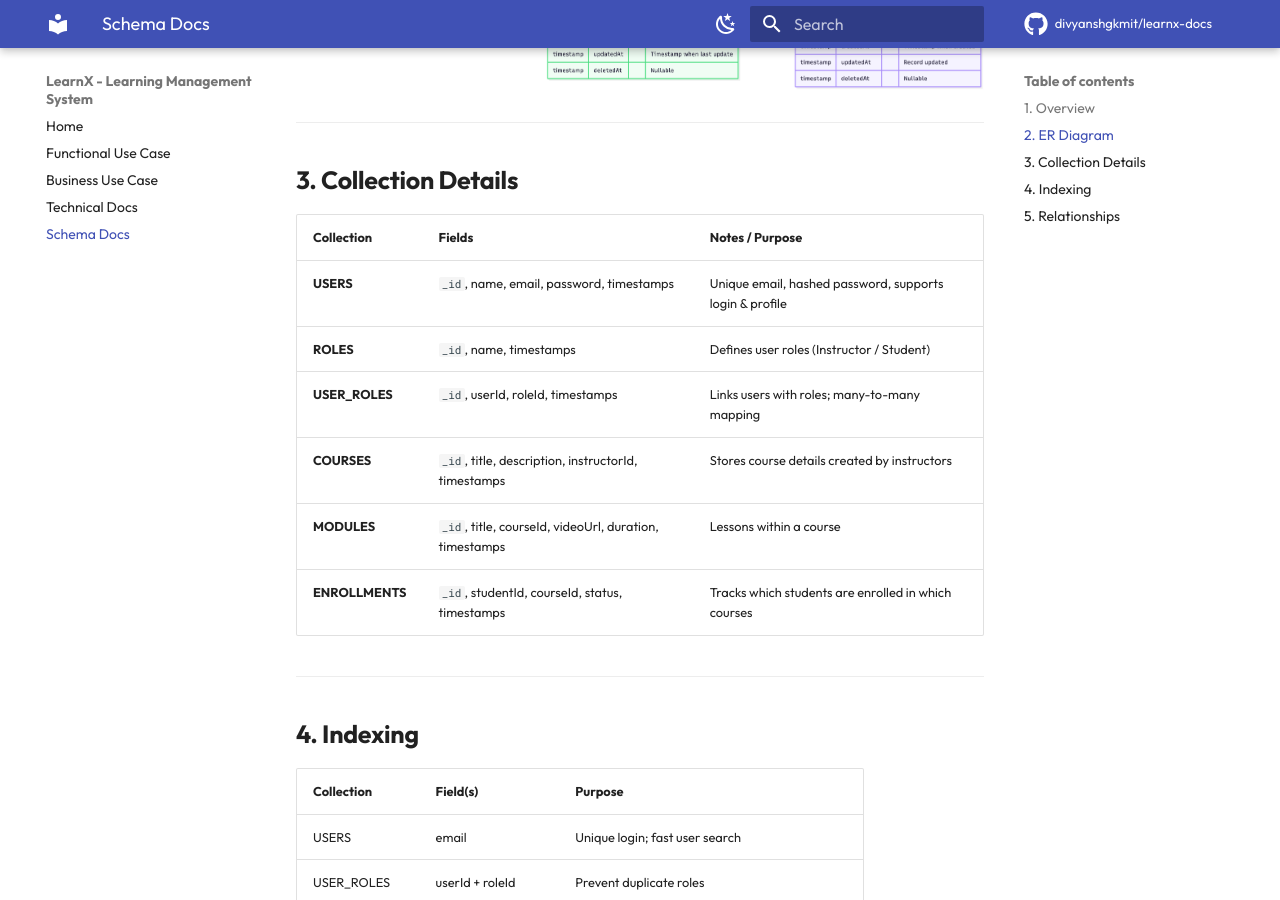
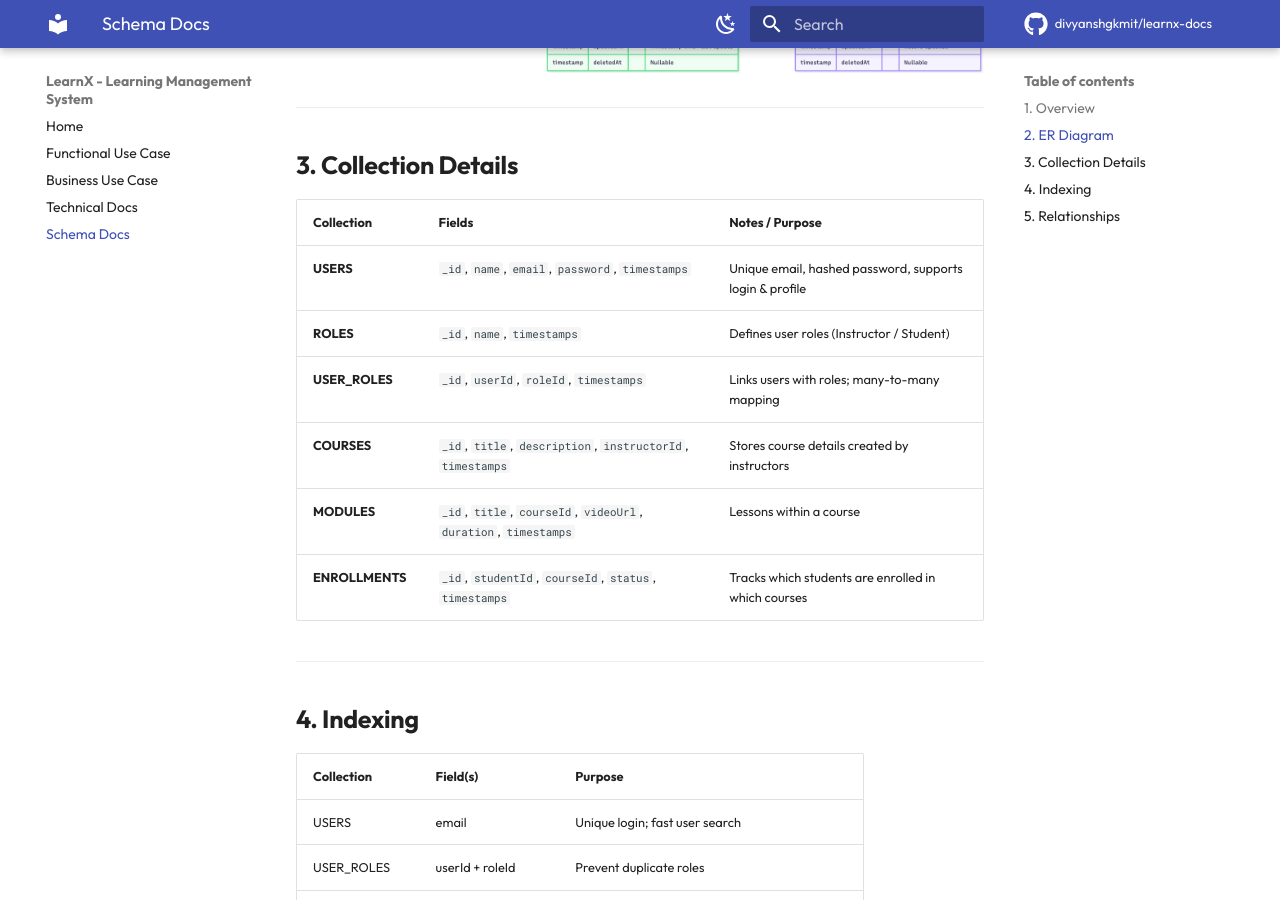
Before and after one commit to divyanshdj/learnx-docs, an MkDocs documentation site: the page built from docs/schema.md, in a window 1280 px wide and 900 px high, scrolled down 936 px. Built offline with MkDocs 1.6.1 and Material for MkDocs 9.7.7, drawn with Linux system fonts in a browser that asks for light colours; comment, search, counter and statistics services are not loaded.

```diff
--- a/docs/schema.md
+++ b/docs/schema.md
@@ -16,12 +16,12 @@ It ensures relational integrity and supports the platform's main functionalities
 
 | Collection      | Fields                                                 | Notes / Purpose                                         |
 | --------------- | ------------------------------------------------------ | ------------------------------------------------------- |
-| **USERS**       | `_id`, name, email, password, timestamps               | Unique email, hashed password, supports login & profile |
-| **ROLES**       | `_id`, name, timestamps                                | Defines user roles (Instructor / Student)               |
-| **USER_ROLES**  | `_id`, userId, roleId, timestamps                      | Links users with roles; many-to-many mapping            |
-| **COURSES**     | `_id`, title, description, instructorId, timestamps    | Stores course details created by instructors            |
-| **MODULES**     | `_id`, title, courseId, videoUrl, duration, timestamps | Lessons within a course  |
-| **ENROLLMENTS** | `_id`, studentId, courseId, status, timestamps         | Tracks which students are enrolled in which courses     |
+| **USERS**       | `_id`, `name`, `email`, `password`, `timestamps`               | Unique email, hashed password, supports login & profile |
+| **ROLES**       | `_id`, `name`, `timestamps`                                | Defines user roles (Instructor / Student)               |
+| **USER_ROLES**  | `_id`, `userId`, `roleId`, `timestamps`                      | Links users with roles; many-to-many mapping            |
+| **COURSES**     | `_id`, `title`, `description`, `instructorId`, `timestamps`    | Stores course details created by instructors            |
+| **MODULES**     | `_id`, `title`, `courseId`, `videoUrl`, `duration`, `timestamps` | Lessons within a course  |
+| **ENROLLMENTS** | `_id`, `studentId`, `courseId`, `status`, `timestamps`         | Tracks which students are enrolled in which courses     |
 
 ---
 
```
Also changed, not shown: docs/functional.md (+12 -0 lines), docs/technical.md (+51 -19 lines), docs/assets/aws.png (added), docs/assets/dfd_level0.png (added), docs/assets/dfd_level1.png (added), docs/assets/mermaid.png.
